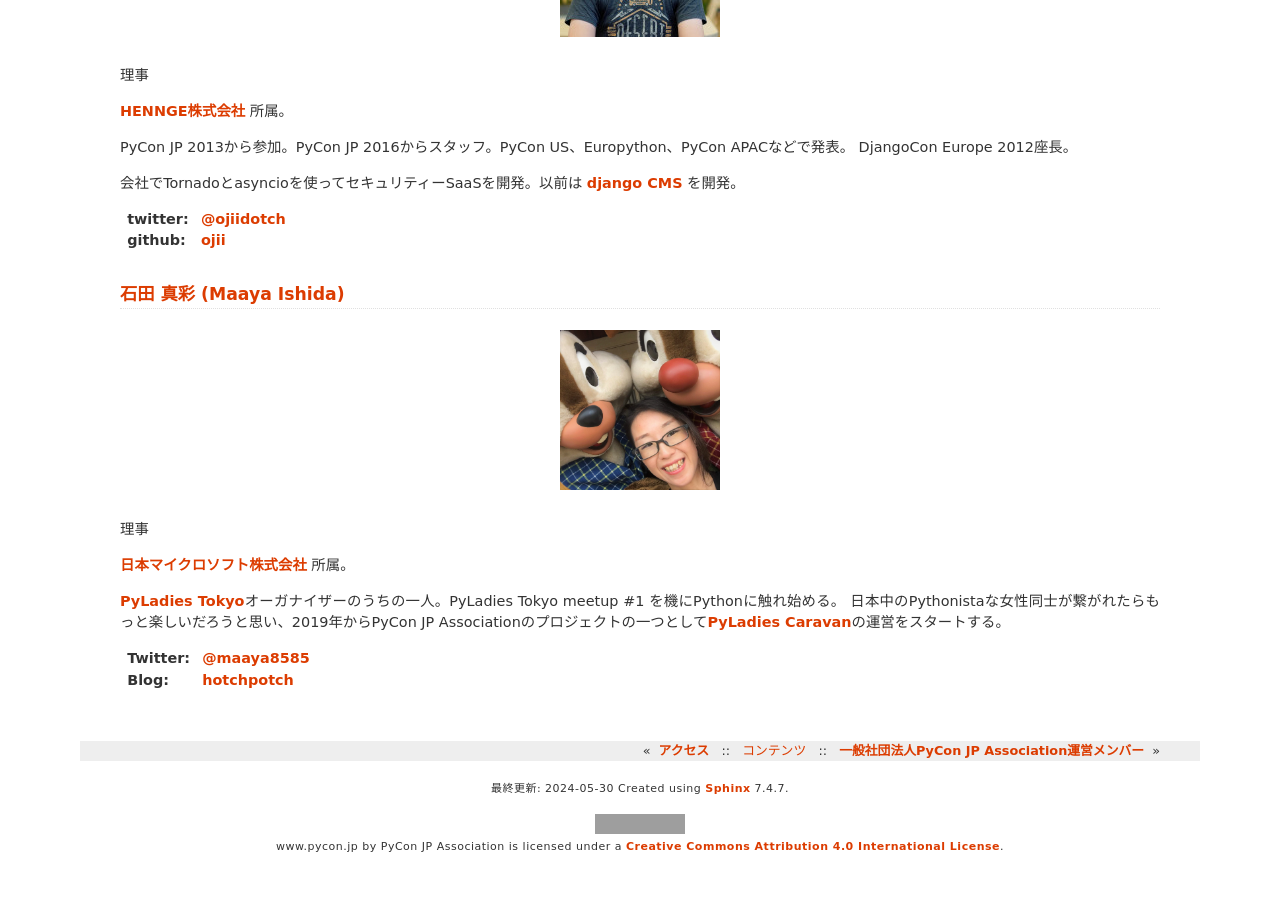
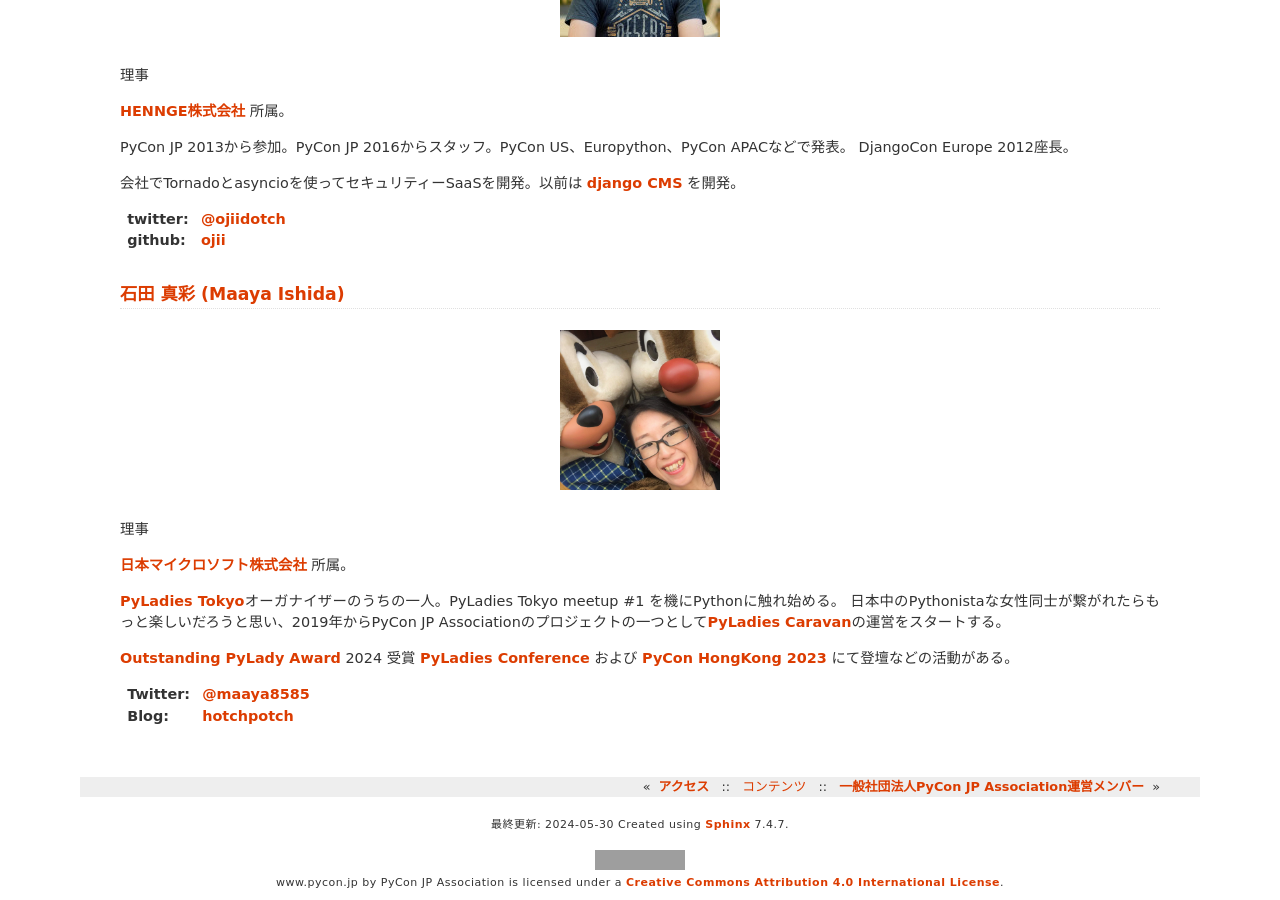
Before and after one commit to pyconjp/www.pycon.jp, a Sphinx documentation site: the page built from source/committee/board.md, in a window 1280 px wide and 900 px high, scrolled down 2740 px. Built offline with Sphinx 7.4.7, drawn with Linux system fonts in a browser that asks for light colours; before the commit the page ends 3604 px from its top, so only the background shows below that; grey boxes are pictures that could not be loaded.

Commit message:
Update board.md
日本語側にも追加・・・

```diff
--- a/source/committee/board.md
+++ b/source/committee/board.md
@@ -116,5 +116,8 @@ DjangoCon Europe 2012座長。
 [PyLadies Tokyo](https://tokyo.pyladies.com/)オーガナイザーのうちの一人。PyLadies Tokyo meetup #1 を機にPythonに触れ始める。
 日本中のPythonistaな女性同士が繋がれたらもっと楽しいだろうと思い、2019年からPyCon JP Associationのプロジェクトの一つとして[PyLadies Caravan](https://tokyo.pyladies.com/caravan/index.html)の運営をスタートする。
 
+[Outstanding PyLady Award](https://kit.pyladies.com/en/latest/global/award.html) 2024 受賞
+[PyLadies Conference](https://www.youtube.com/watch?v=8YRFPvOOStU) および [PyCon HongKong 2023](https://pycon.hk/2023/introduce-to-you-about-pyladies-tokyo/) にて登壇などの活動がある。
+
 :Twitter: [@maaya8585](https://twitter.com/maaya8585)
 :Blog: [hotchpotch](https://hotchpotchj37.wordpress.com/)
```
